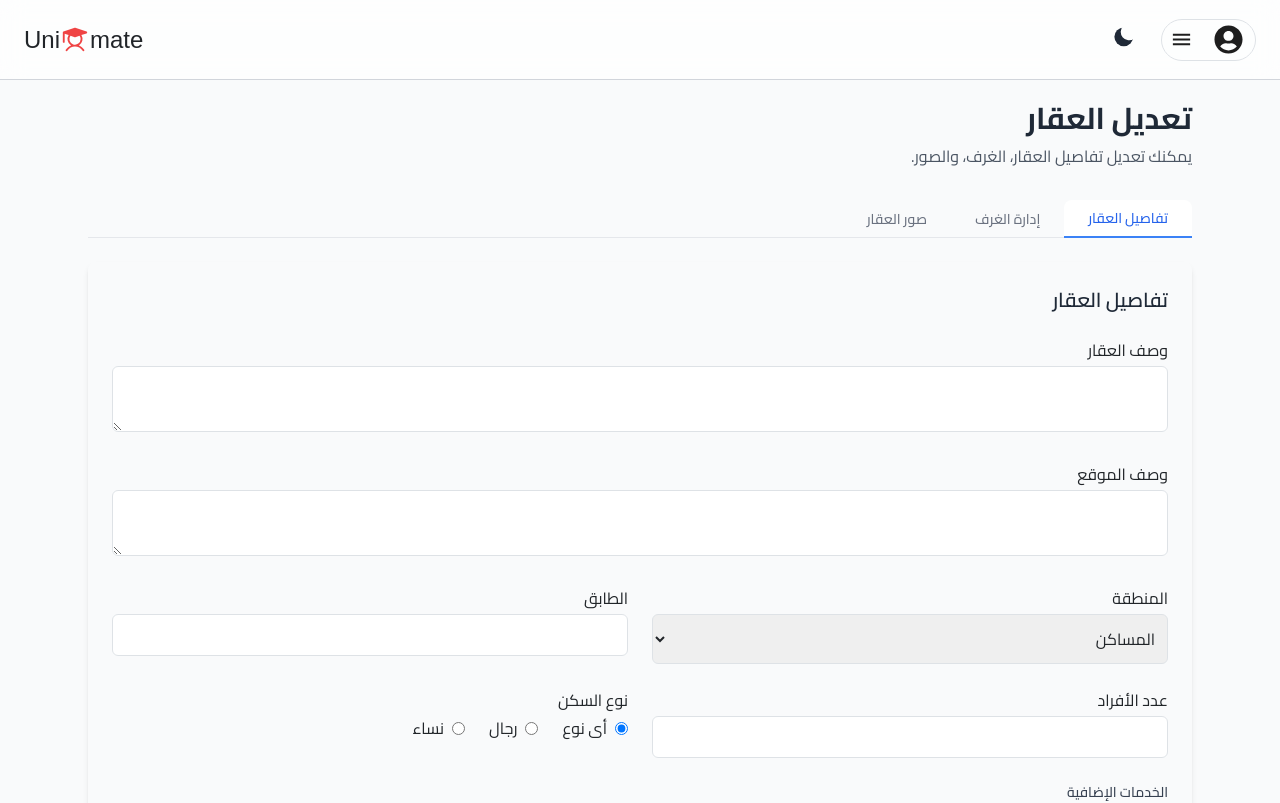
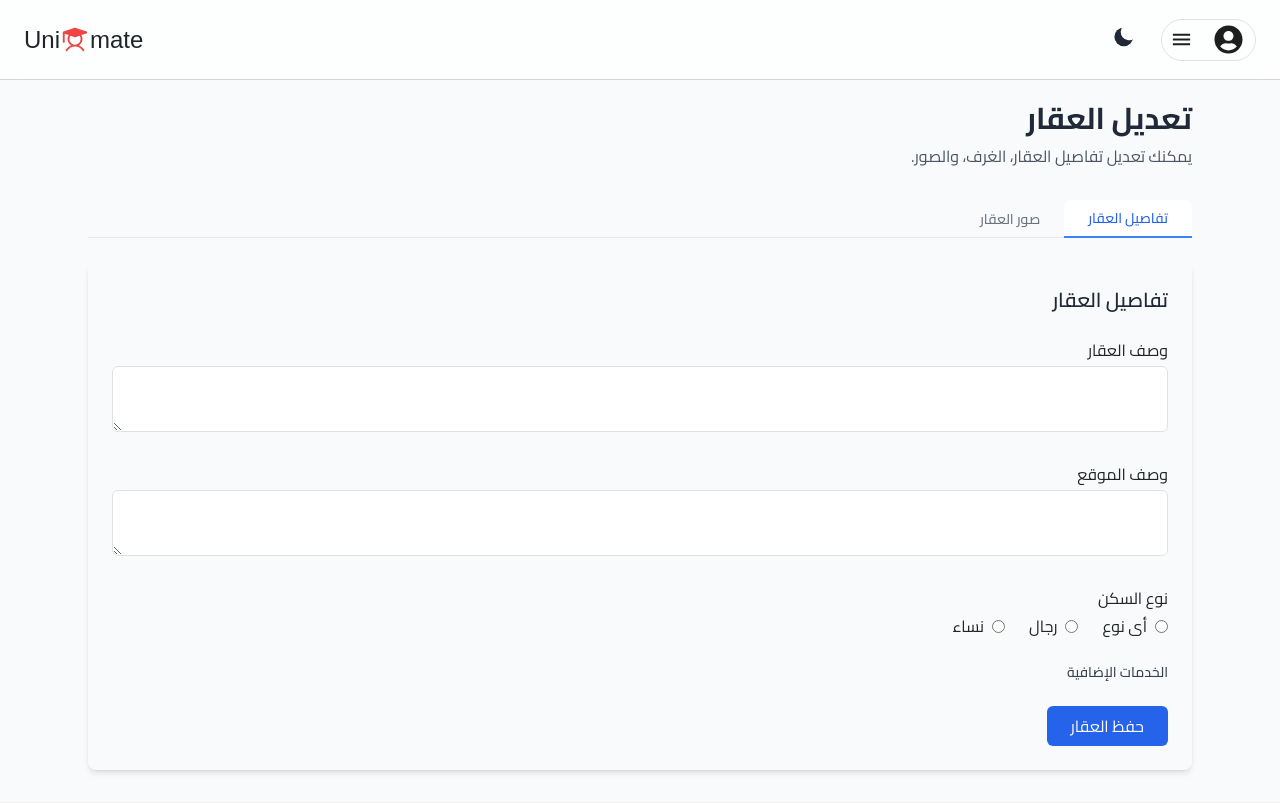
Before and after one commit to Mahmoud-Abd-Elrazek/Unimate, a React (Vite) app: page /manage_property_edit in a window 1280 px wide. Shown: the top 803 px of the page. Built offline with nearby package versions, Linux system fonts and the light colour scheme; a web font is replaced by a local one.

Commit message:
add the first page of edit post  pages

```diff
--- a/src/App.tsx
+++ b/src/App.tsx
@@ -139,7 +139,7 @@ export default function App() {
         <Route path="/manage_property_edit" element={<PropertyManagementEdit />} />
 
         {/* Author Pages */}
-        <Route path="/auther/*" element={<AuthorLayout />}>
+        <Route path="/auther/*" element={<AuthorLayout isAuthorized={false} />}>
          <Route index element={<RedirectBasedOnRole />} />
           <Route path="studentProfile" element={<StudentProfile />} />
           <Route path="ownerProfile" element={<OwnerProfile />} />
--- a/src/components/PropertyManagementSystemEdit/PropertyManagement.tsx
+++ b/src/components/PropertyManagementSystemEdit/PropertyManagement.tsx
@@ -2,7 +2,7 @@ import { useState } from 'react';
 import { Layout } from './ui/Layout';
 import { PropertyForm } from './ui/PropertyForm';
 import { ImageSection } from './ui/ImageSection';
-import { RoomsList } from './ui/RoomsList';
+// import { RoomsList } from './ui/RoomsList';
 import { TabNavigation } from './ui/TabNavigation';
 
 function PropertyManagementEdit() {
@@ -10,7 +10,7 @@ function PropertyManagementEdit() {
 
   const tabs = [
     { id: 'details', label: 'تفاصيل العقار' },
-    { id: 'rooms', label: 'إدارة الغرف' },
+    // { id: 'rooms', label: 'إدارة الغرف' },
     { id: 'images', label: 'صور العقار' },
   ];
 
@@ -34,7 +34,7 @@ function PropertyManagementEdit() {
 
         <div className="rounded-lg shadow-md p-6 mt-6">
           {activeTab === 'details' && <PropertyForm />}
-          {activeTab === 'rooms' && <RoomsList />}
+          {/* {activeTab === 'rooms' && <RoomsList />} */}
           {activeTab === 'images' && <ImageSection />}
         </div>
       </div>
--- a/src/components/PropertyManagementSystemEdit/ui/PropertyForm.tsx
+++ b/src/components/PropertyManagementSystemEdit/ui/PropertyForm.tsx
@@ -1,67 +1,96 @@
-import React, { useEffect } from 'react';
-import { usePostsStore } from '../../../Store/Owner/posts.store';
-import ServiceSelector from './ServiceSelector';
+import React, { useEffect, useState } from "react";
+import axios from "axios";
+import { useSearchParams } from "react-router-dom";
+import useAuthStore from "../../../Store/Auth/Auth.store";
+
+// Helper to safely parse JSON strings like "\"text\"" into "text"
+const safeParse = (str: string): string => {
+  try {
+    return JSON.parse(str);
+  } catch {
+    return str;
+  }
+};
 
 export const PropertyForm: React.FC = () => {
-  const {
-    Description,
-    DescribeLocation,
-    Floor,
-    Capecity,
-    Location,
-    GenderAcceptance,
-    services,
-    setServices,
-    setCapecity,
-    setDescription,
-    setLocation,
-    setDescribeLocation,
-    setFloor,
-    setGenderAcceptance,
-    // AddPost,
-  } = usePostsStore();
+  const [searchParams] = useSearchParams();
+  const idParam = searchParams.get("id");
+  const Id = idParam ? Number(idParam) : null;
 
-  const areas = [
-    { id: 0, key: 'AlMasaken', value: 'المساكن' },
-    { id: 1, key: 'Darda', value: 'دردشه' },
-    { id: 2, key: 'Shooun', value: 'الشؤون' },
-    { id: 3, key: 'WastElBalad', value: 'وسط البلد' },
-    { id: 4, key: 'ALKnooz', value: 'الكنوز' },
-    { id: 5, key: 'ALMoataqal', value: 'المعتقل' },
-    { id: 6, key: 'ALBank', value: 'البنك' },
-    { id: 7, key: 'ALTameen', value: 'التأمين' },
-    { id: 8, key: 'ALMahatta', value: 'المحطه' },
-    { id: 9, key: 'ALSayyedaAisha', value: 'السيدة عايشة' },
-    { id: 10, key: 'ALShahba', value: 'الشهباء' },
-    { id: 11, key: 'ALKods', value: 'القدس' },
-    { id: 12, key: 'ALMana', value: 'المعنا' },
-    { id: 13, key: 'ALRamla', value: 'الرملة' },
-    { id: 14, key: 'Dandara', value: 'دندرة' },
-    { id: 15, key: 'QenaUniversity', value: 'جامعة جنوب الوادي' },
-  ];
+  const [description, setdescription] = useState("");
+  const [descripeLocation, setdescripeLocation] = useState("");
+  const [gender, setgender] = useState<string>("");
+
 
   const GenderOptions = [
     { id: 0, key: "None", value: "أى نوع" },
     { id: 1, key: "Male", value: "رجال" },
     { id: 2, key: "Female", value: "نساء" },
   ];
+  const genderObj = GenderOptions.find((g) => g.key === gender);
+  const genderId = genderObj ? genderObj.id : 0; // fallback if not found
 
   const handleSubmit = async (e: React.FormEvent) => {
     e.preventDefault();
-    // await AddPost();
-    alert('تم رفع بيانات العقار!');
-    console.log('Description:', Description);
-    console.log('DescribeLocation:', DescribeLocation);
-    console.log('Floor:', Floor);
-    console.log('Capecity:', Capecity);
-    console.log('Location:', Location);
-    console.log('GenderAcceptance:', GenderAcceptance);
-    console.log('services:', services);
-    // setServices([])
+    PostData();
+    alert("تم رفع بيانات العقار!");
+    console.log("Description:", description);
+    console.log("DescribeLocation:", descripeLocation);
+    console.log("GenderAcceptance:", gender);
   };
-useEffect(()=>{
-  setServices([])
-},[])
+
+  const DisplayData = async (id: number) => {
+    try {
+      const res = await axios.get(
+        `https://darkteam.runasp.net/UpdateApartmentInfoDisplayEndpoint/GetApartmentInfoDisplay?id=${id}`,
+        {
+          headers: {
+            Authorization: `Bearer ${useAuthStore.getState().token}`,
+          },
+        }
+      );
+
+      const data = res.data.data;
+      setdescription(data.description || "");
+      setdescripeLocation(data.descripeLocation || "");
+      setgender(data.gender || "");
+    } catch (error) {
+      console.error("فشل في جلب بيانات العقار:", error);
+    }
+  };
+  const PostData = async () => {
+    try {
+      const res = await axios.post("https://darkteam.runasp.net/UpdateApartmentInfoSaveEndpoint/UpdateApartmentInfoSave", {
+        apartmentId: Id,
+        price: 0,
+        description: description,
+        descripeLocation: descripeLocation,
+        genderAcceptance: genderId,
+        durationType: 0,
+        apartmentFacilities: {
+          "facilities": [
+            {
+              isSelected: true,
+              facilityId: 0
+            }
+          ],
+        }},
+         {
+          headers: {
+            Authorization: `Bearer ${useAuthStore.getState().token}`
+          }
+        })
+      console.log(res)
+    } catch (error) {
+      console.log("failed to post data", error)
+    }
+  }
+  useEffect(() => {
+    if (Id) {
+      DisplayData(Id);
+    }
+  }, [Id]);
+
   return (
     <div className="rtl">
       <h2 className="text-xl font-semibold text-gray-800 mb-4 dark:text-primary_TXD">
@@ -72,8 +101,8 @@ useEffect(()=>{
         <div>
           <label className="block mb-1">وصف العقار</label>
           <textarea
-            value={Description}
-            onChange={(e) => setDescription(e.target.value)}
+            value={safeParse(description)}
+            onChange={(e) => setdescription(e.target.value)}
             className="w-full p-2 border rounded-md dark:bg-secondary_BGD dark:text-secondary_TXD"
           />
         </div>
@@ -81,83 +110,47 @@ useEffect(()=>{
         <div>
           <label className="block mb-1">وصف الموقع</label>
           <textarea
-            value={DescribeLocation}
-            onChange={(e) => setDescribeLocation(e.target.value)}
+            value={safeParse(descripeLocation)}
+            onChange={(e) => setdescripeLocation(e.target.value)}
             className="w-full p-2 border rounded-md dark:bg-secondary_BGD dark:text-secondary_TXD"
           />
         </div>
 
         <div className="grid grid-cols-1 md:grid-cols-2 gap-4">
           <div>
-            <label className="block mb-1">المنطقة</label>
-            <select
-              value={Location}
-              onChange={(e) => setLocation(Number(e.target.value))}
-              className="w-full p-2 border rounded-md  dark:bg-secondary_BGD dark:text-secondary_TXD"
-
-            >
-              <option value="">اختر منطقة</option>
-              {areas.map((area) => (
-                <option key={area.id} value={area.id}>
-                  {area.value}
-                </option>
-              ))}
-            </select>
-          </div>
-
-          <div>
-            <label className="block mb-1">الطابق</label>
-            <input
-              type="text"
-              min={0}
-              value={Floor || ''}
-              onChange={(e) => setFloor(e.target.value)}
-              className="w-full p-2 border rounded-md dark:bg-secondary_BGD dark:text-secondary_TXD"
-            />
-          </div>
-        </div>
-
-        <div className="grid grid-cols-1 md:grid-cols-2 gap-4">
-          <div>
-            <label className="block mb-1">عدد الأفراد</label>
-            <input
-              type="number"
-              min={1}
-              value={Capecity || ''}
-              onChange={(e) => setCapecity(Number(e.target.value))}
-              className="w-full p-2 border rounded-md dark:bg-secondary_BGD dark:text-secondary_TXD"
-            />
-          </div>
-
-          <div>
             <label className="block mb-1">نوع السكن</label>
             <div className="flex gap-4">
-              {GenderOptions.map((gender) => (
-                <label key={gender.id} className="flex items-center gap-2">
+              {GenderOptions.map((option) => (
+                <label key={option.id} className="flex items-center gap-2">
                   <input
                     type="radio"
                     name="gender"
-                    value={gender.id}
-                    checked={GenderAcceptance === gender.id}
-                    onChange={(e) => setGenderAcceptance(Number(e.target.value))}
+                    value={option.key}
+                    checked={gender === option.key}
+                    onChange={(e) => setgender(e.target.value)}
                   />
-                  {gender.value}
+                  {option.value}
                 </label>
               ))}
             </div>
           </div>
         </div>
+
         <div>
           <label className="block text-sm font-medium text-gray-700 mb-2 dark:text-primary_TXD">
             الخدمات الإضافية
           </label>
-          <ServiceSelector
+          {/* <ServiceSelector
             selectedServices={services}
             onChange={setServices}
-          />
+          /> */}
         </div>
+
         <div>
-          <button type="submit" className="bg-blue-600 text-white px-6 py-2 rounded-md">
+          <button
+            type="submit"
+            className="bg-blue-600 text-white px-6 py-2 rounded-md"
+          >
             حفظ العقار
           </button>
         </div>
--- a/src/components/navbar/Button.tsx
+++ b/src/components/navbar/Button.tsx
@@ -5,7 +5,7 @@ const Button = () => {
    const navigate = useNavigate();
    const location = useLocation();
 
-   if (location.pathname === '/manage_property_add') return null;
+   if (location.pathname === '/manage_property_edit') return null;
 
    return (
       <button
@@ -47,7 +47,7 @@ const Button = () => {
             md:hover:dark:border-[#f8fafc]
             md:hover:scale-100
          "
-         onClick={() => navigate('/manage_property', { state: { mode: 'add' } })}
+         onClick={() => navigate('/manage_property_add', { state: { mode: 'add' } })}
       >
          <span className="hidden md:inline">اضافه مسكن</span>
          <IoAdd className="text-[30px] md:text-[17px]" />
--- a/src/pages/image_details/PropertyImages.tsx
+++ b/src/pages/image_details/PropertyImages.tsx
@@ -1,7 +1,7 @@
 import React, { useState } from 'react';
 import { useNavigate, useLocation } from 'react-router-dom';
-import { Layout } from '../../components/PropertyManagementSystem/ui/Layout';
-import { ImageModal } from '../../components/PropertyManagementSystem/ui/ImageModal';
+import { Layout } from '../../components/PropertyManagementSystemAdd/ui/Layout';
+import { ImageModal } from '../../components/PropertyManagementSystemAdd/ui/ImageModal';
 import { ArrowLeft } from 'lucide-react';
 
 import { LazyLoadImage } from 'react-lazy-load-image-component';
```
Also changed, not shown: src/components/ApartmentCard/ApartmentCard.tsx (+4 -6 lines), src/pages/User_Profile_Pages/My_properties/my_real_estate.tsx (+57 -21 lines).
